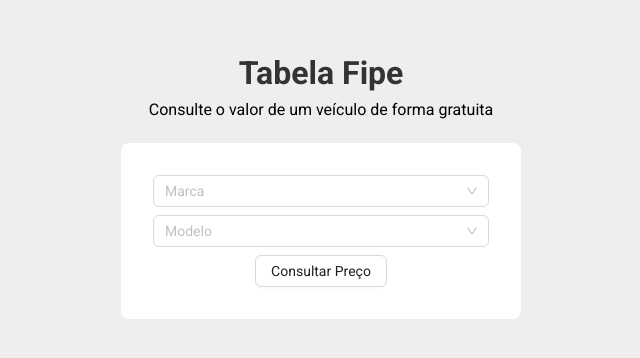
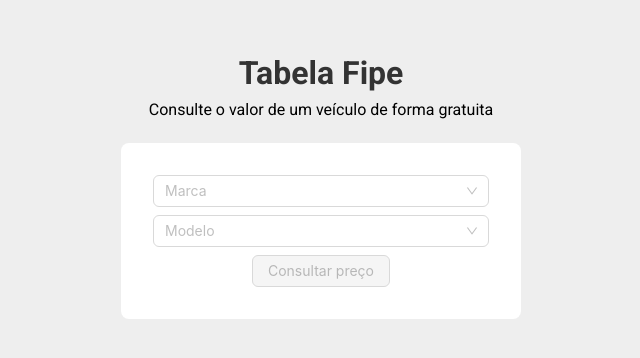
Before and after one commit to leandro-grande/mobiauto-fipe, a React (Vite) app: page / in a window 1280 px wide. Shown: the part 214-572 px from the top of the page, without its empty margins (319-959 px from the left). Built offline with nearby package versions, Linux system fonts and the light colour scheme; no server answers.

Commit message:
refactor: add disable button

```diff
--- a/src/main.tsx
+++ b/src/main.tsx
@@ -1,19 +1,9 @@
-import { ConfigProvider } from 'antd';
 import React from 'react';
 import ReactDOM from 'react-dom/client';
 import App from './App.tsx';
 
 ReactDOM.createRoot(document.getElementById('root')!).render(
   <React.StrictMode>
-
-		<ConfigProvider
-      theme={{
-        token: {
-          fontFamily: "Roboto"
-        }
-      }}
-    >
 			<App />
-    </ConfigProvider>
   </React.StrictMode>,
 )
--- a/src/pages/FindCar/index.tsx
+++ b/src/pages/FindCar/index.tsx
@@ -18,10 +18,48 @@
 	const [carBrand, setCarBrand] = useState('');
 	const [carModel, setCarModel] = useState<CarType | null>(null);
 	const [carYear, setCarYear] = useState<string | null>('');
+	const [carYearIsVisible, setCarYearIsVisible] = useState(false);
 
 	const { carSetPrice } = useCarPrice();
 
 	const navigate = useNavigate();
+
+
+	async function handleChangeBrandCar(value: string) {
+		setCarModel(null);
+		setCarYear(null);
+		setCarsYearsList([]);
+
+		try {
+			const { data } = await api.get(`carros/marcas/${value}/modelos`);
+
+			setCarsModelList(data.modelos);
+			setCarBrand(value);
+		} catch (error) {
+			console.log(error)
+		}
+	}
+
+	async function handleChangeCarModel(value: string, option: { value: string; label: string}) {
+		setCarYear(null);
+
+		try {
+			const { data } = await api.get(`carros/marcas/${carBrand}/modelos/${value}/anos`);
+
+			setCarsYearsList(data);
+			setCarYearIsVisible(true);
+			setCarModel({
+				codigo: option.value,
+				nome: option.label
+			});
+		} catch (error) {
+			console.log(error);
+		}
+	}
+
+	async function handleChangeCarYear(value: string) {
+		setCarYear(value)
+	}
 
 	async function handleCheckPrice(event: FormEvent) {
 		event.preventDefault();
@@ -41,61 +79,28 @@
 		}
 	}
 
-	async function handleChangeBrandCar(value: string) {
-		setCarModel(null);
-		setCarYear('');
-		setCarBrand(value);
-
-		try {
-			const { data } = await api.get(`carros/marcas/${value}/modelos`);
-
-			setCarsModelList(data.modelos);
-		} catch (error) {
-			console.log(error)
-		}
-	}
-
-	async function handleChangeCarModel(value: string, option: { value: string; label: string}) {
-		setCarYear(null);
-		setCarModel({
-			codigo: option.value,
-			nome: option.label
-		});
-
-		try {
-			const { data } = await api.get(`carros/marcas/${carBrand}/modelos/${value}/anos`);
-
-			setCarsYearsList(data);
-		} catch (error) {
-			console.log(error);
-		}
-	}
-
-	async function handleChangeCarYear(value: string) {
-		setCarYear(value)
-	}
-
 	useEffect(() => {
-		async function FetchCars() {
+		async function fetchCars() {
 			const { data } = await api.get('/carros/marcas')
 
 			setCarBrandList(data);
 		}
 
-		FetchCars();
-	}, [carsBrandList])
+		setCarYear(null);
+		fetchCars();
+	}, []);
 
-	const carBrands = carsBrandList.map(carBrand => ({
+	const carBrandsOptions = carsBrandList.map(carBrand => ({
 		value: carBrand.codigo,
 		label: carBrand.nome
 	}));
 
-	const carModels = carsModelList.map(model => ({
+	const carModelsOptions = carsModelList.map(model => ({
 		value: model.codigo,
 		label: model.nome
 	}));
 
-	const carYears = carsYearList.map(year => ({
+	const carYearsOptions = carsYearList.map(year => ({
 		value: year.codigo,
 		label: year.nome.split(' ')[0]
 	}));
@@ -114,7 +119,7 @@
 						showSearch
 						placeholder="Marca"
 						style={{ width: '100%'}}
-						options={carBrands}
+						options={carBrandsOptions}
 						filterOption={filterOption}
 						onChange={handleChangeBrandCar}
 					/>
@@ -123,24 +128,27 @@
 						showSearch
 						placeholder="Modelo"
 						style={{ width: '100%'}}
-						options={carModels}
+						options={carModelsOptions}
 						filterOption={filterOption}
 						onSelect={handleChangeCarModel}
 						value={carModel?.nome}
 					/>
 
-					{ carModel?.codigo &&
+					{ (carsYearList.length > 0 || carYearIsVisible)  &&
 						<Select
-						placeholder="ano"
-						style={{ width: '100%'}}
-						options={carYears}
-						onChange={handleChangeCarYear}
-						value={carYear}
-					/>
+							placeholder="ano"
+							style={{ width: '100%'}}
+							options={carYearsOptions}
+							onChange={handleChangeCarYear}
+							value={carYear}
+						/>
 					}
 
-					<Button htmlType="submit">
-							Consultar Preço
+					<Button
+						htmlType="submit"
+						disabled={carYear === null}
+					>
+							Consultar preço
 					</Button>
 				</Form>
 			</Main>
--- a/src/styles/styles.ts
+++ b/src/styles/styles.ts
@@ -47,7 +47,7 @@
   }
 
   [disabled] {
-    opacity: 0.5;
+    opacity: 1;
     cursor: not-allowed;
   }
 
```
Also changed, not shown: src/pages/FindCar/styles.ts (line endings or trailing spaces), 1 other file (tests, documents, lock files or other folders).
